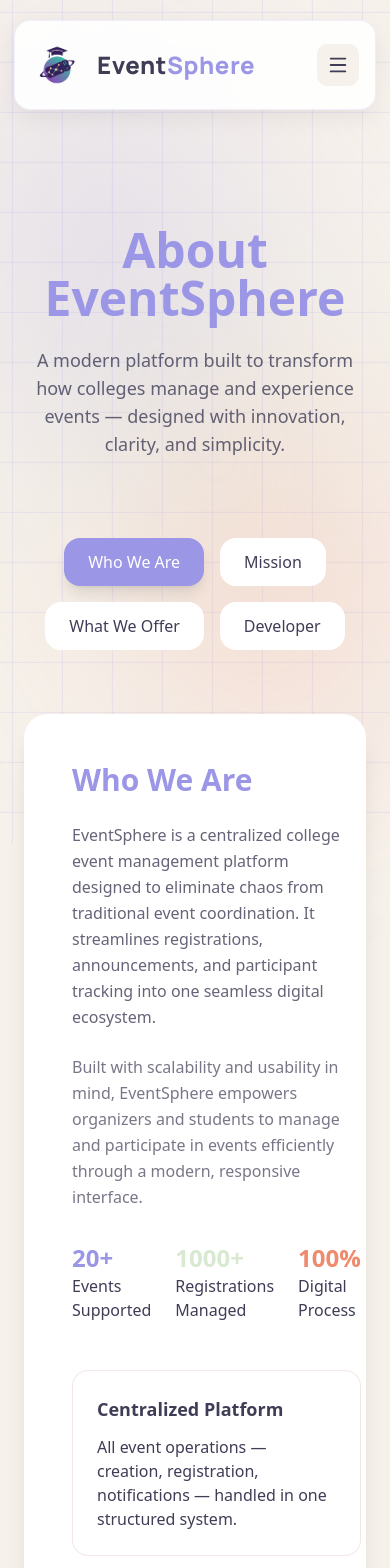
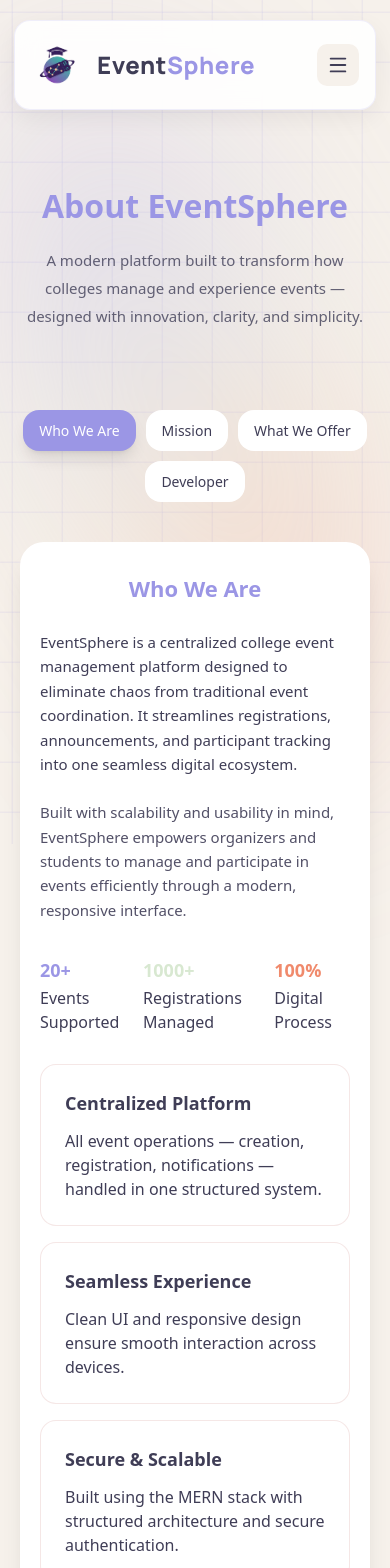
Before and after one commit to JanhaviShigwan/FinalYearProject, a React (Create React App) app in the folder Frontend/eventsphere/: page /about in a window 390 px wide. Shown: the top 1568 px of the page. Built offline with nearby package versions, Linux system fonts and the light colour scheme.

Commit message:
Made aboutus MR 3.0

```diff
--- a/Frontend/eventsphere/src/styles/aboutus.css
+++ b/Frontend/eventsphere/src/styles/aboutus.css
@@ -4,7 +4,7 @@
 
 .about-wrapper {
   @apply relative bg-transparent
-         text-[#3F3D56] dark:text-gray-200
+         text-[#3F3D56]
          overflow-hidden transition-colors duration-300;
 }
 
@@ -15,19 +15,15 @@
   inset: 0;
   z-index: 0;
 
-  /* Moving Grid */
   background-image:
     linear-gradient(rgba(155,150,229,0.15) 1px, transparent 1px),
     linear-gradient(90deg, rgba(155,150,229,0.15) 1px, transparent 1px);
 
   background-size: 50px 50px;
-
   animation: gridMove 25s linear infinite;
-
   transition: all 0.5s ease;
 }
 
-/* Grid movement */
 @keyframes gridMove {
   from { background-position: 0 0; }
   to   { background-position: 40px 40px; }
@@ -62,7 +58,6 @@
   animation: glowMove 18s ease-in-out infinite alternate;
 }
 
-/* Glow floating movement */
 @keyframes glowMove {
   from {
     transform: translateY(-10px) translateX(-10px);
@@ -104,7 +99,7 @@
 }
 
 .about-card {
-  @apply bg-white dark:bg-[#2E2C45]
+  @apply bg-white
          rounded-3xl p-12 shadow-xl transition-all duration-500;
 }
 
@@ -121,11 +116,11 @@
 }
 
 .text-muted {
-  @apply text-[#3F3D56]/80 dark:text-gray-300 leading-relaxed mb-6;
+  @apply text-[#3F3D56] leading-relaxed mb-6;
 }
 
 .text-muted-light {
-  @apply text-[#3F3D56]/70 dark:text-gray-400 leading-relaxed mb-6;
+  @apply text-[#3F3D56]/90 leading-relaxed mb-6;
 }
 
 .stats {
@@ -192,9 +187,43 @@
 .mission-card {
   @apply rounded-2xl p-8 text-left
          transition-all duration-300 hover:-translate-y-1
-         bg-white dark:bg-[#3F3D56]/70
-         border border-[#EED8D6]/50 dark:border-white/10
+         bg-white
+         border border-[#EED8D6]/50
          backdrop-blur-xl;
+}
+
+/* Mission Icon Colors */
+.mission-icon.purple { color: #9B96E5; }
+.mission-icon.teal   { color: #22B8CF; }
+.mission-icon.peach  { color: #F08A6C; }
+
+/* Mission Card Heading Color Match Icon */
+.mission-card:has(.mission-icon.purple) h3 {
+  color: #9B96E5;
+}
+
+.mission-card:has(.mission-icon.teal) h3 {
+  color: #22B8CF;
+}
+
+.mission-card:has(.mission-icon.peach) h3 {
+  color: #F08A6C;
+}
+
+/* Glow Hover Effect */
+.mission-card:has(.mission-icon.purple):hover {
+  box-shadow: 0 0 0 1px rgba(155,150,229,.35),
+              0 0 30px rgba(155,150,229,.45);
+}
+
+.mission-card:has(.mission-icon.teal):hover {
+  box-shadow: 0 0 0 1px rgba(71, 217, 240, 0.35),
+              0 0 30px rgba(63, 220, 244, 0.849);
+}
+
+.mission-card:has(.mission-icon.peach):hover {
+  box-shadow: 0 0 0 1px rgba(240,138,108,.35),
+              0 0 30px rgba(240,138,108,.45);
 }
 
 .mission-card h3 {
@@ -206,20 +235,6 @@
 .mission-card p {
   @apply text-sm leading-relaxed
          text-[#3F3D56]/80 dark:text-gray-400;
-}
-
-.mission-icon.purple { @apply text-[#9B96E5]; }
-.mission-icon.teal   { @apply text-[#D8E8D1]; }
-.mission-icon.peach  { @apply text-[#F08A6C]; }
-
-.mission-card:has(.mission-icon.purple):hover {
-  box-shadow: 0 0 0 1px rgba(155,150,229,.3), 0 0 25px rgba(155,150,229,.3);
-}
-.mission-card:has(.mission-icon.teal):hover {
-  box-shadow: 0 0 0 1px rgba(216,232,209,.3), 0 0 25px rgba(216,232,209,.35);
-}
-.mission-card:has(.mission-icon.peach):hover {
-  box-shadow: 0 0 0 1px rgba(240,138,108,.3), 0 0 25px rgba(240,138,108,.35);
 }
 
 /* ================= OFFER ================= */
@@ -244,9 +259,43 @@
 .offer-card {
   @apply rounded-2xl p-8 text-left
          transition-all duration-300 hover:-translate-y-1
-         bg-white dark:bg-[#3F3D56]/70
-         border border-[#EED8D6]/50 dark:border-white/10
+         bg-white
+         border border-[#EED8D6]/50
          backdrop-blur-xl;
+}
+
+/* Offer Icon Colors */
+.offer-icon.purple { color: #9B96E5; }
+.offer-icon.teal   { color: #22B8CF; }
+.offer-icon.peach  { color: #F08A6C; }
+
+/* Offer Heading Color Match Icon */
+.offer-card:has(.offer-icon.purple) h3 {
+  color: #9B96E5;
+}
+
+.offer-card:has(.offer-icon.teal) h3 {
+  color: #22B8CF;
+}
+
+.offer-card:has(.offer-icon.peach) h3 {
+  color: #F08A6C;
+}
+
+/* Glow Hover Effect */
+.offer-card:has(.offer-icon.purple):hover {
+  box-shadow: 0 0 0 1px rgba(155,150,229,.35),
+              0 0 32px rgba(155,150,229,.45);
+}
+
+.offer-card:has(.offer-icon.teal):hover {
+  box-shadow: 0 0 0 1px rgba(34,184,207,.35),
+              0 0 32px rgba(34,184,207,.45);
+}
+
+.offer-card:has(.offer-icon.peach):hover {
+  box-shadow: 0 0 0 1px rgba(240,138,108,.35),
+              0 0 32px rgba(240,138,108,.45);
 }
 
 .offer-card h3 {
@@ -258,20 +307,6 @@
 .offer-card p {
   @apply text-sm leading-relaxed
          text-[#3F3D56]/80 dark:text-gray-400;
-}
-
-.offer-icon.purple { @apply text-[#9B96E5]; }
-.offer-icon.teal   { @apply text-[#D8E8D1]; }
-.offer-icon.peach  { @apply text-[#F08A6C]; }
-
-.offer-card:has(.offer-icon.purple):hover {
-  box-shadow: 0 0 0 1px rgba(155,150,229,.3), 0 0 28px rgba(155,150,229,.3);
-}
-.offer-card:has(.offer-icon.teal):hover {
-  box-shadow: 0 0 0 1px rgba(216,232,209,.3), 0 0 28px rgba(216,232,209,.35);
-}
-.offer-card:has(.offer-icon.peach):hover {
-  box-shadow: 0 0 0 1px rgba(240,138,108,.3), 0 0 28px rgba(240,138,108,.35);
 }
 
 /* ================= DEV SECTION ================= */
@@ -364,3 +399,61 @@
          hover:border-[#9B96E5]/50
          hover:shadow-[0_0_15px_rgba(155,150,229,0.3)];
 }
+
+/* ================= MOBILE RESPONSIVE FIX ================= */
+
+@media (max-width: 768px) {
+
+  .about-container {
+    padding: 60px 20px;
+  }
+
+  .about-title {
+    font-size: 32px;
+    text-align: center;
+  }
+
+  .about-subtitle {
+    font-size: 15px;
+    text-align: center;
+  }
+
+  .about-tabs {
+    gap: 10px;
+    margin-bottom: 40px;
+  }
+
+  .about-tab {
+    padding: 10px 16px;
+    font-size: 14px;
+  }
+
+  .about-card {
+    padding: 28px 20px;
+  }
+
+  .about-grid {
+    grid-template-columns: 1fr;
+    gap: 30px;
+  }
+
+  .section-title {
+    font-size: 22px;
+    text-align: center;
+  }
+
+  .text-muted,
+  .text-muted-light {
+    font-size: 15px;
+  }
+
+  .stats {
+    justify-content: space-between;
+    gap: 12px;
+  }
+
+  .stat {
+    font-size: 18px;
+  }
+
+}
```
